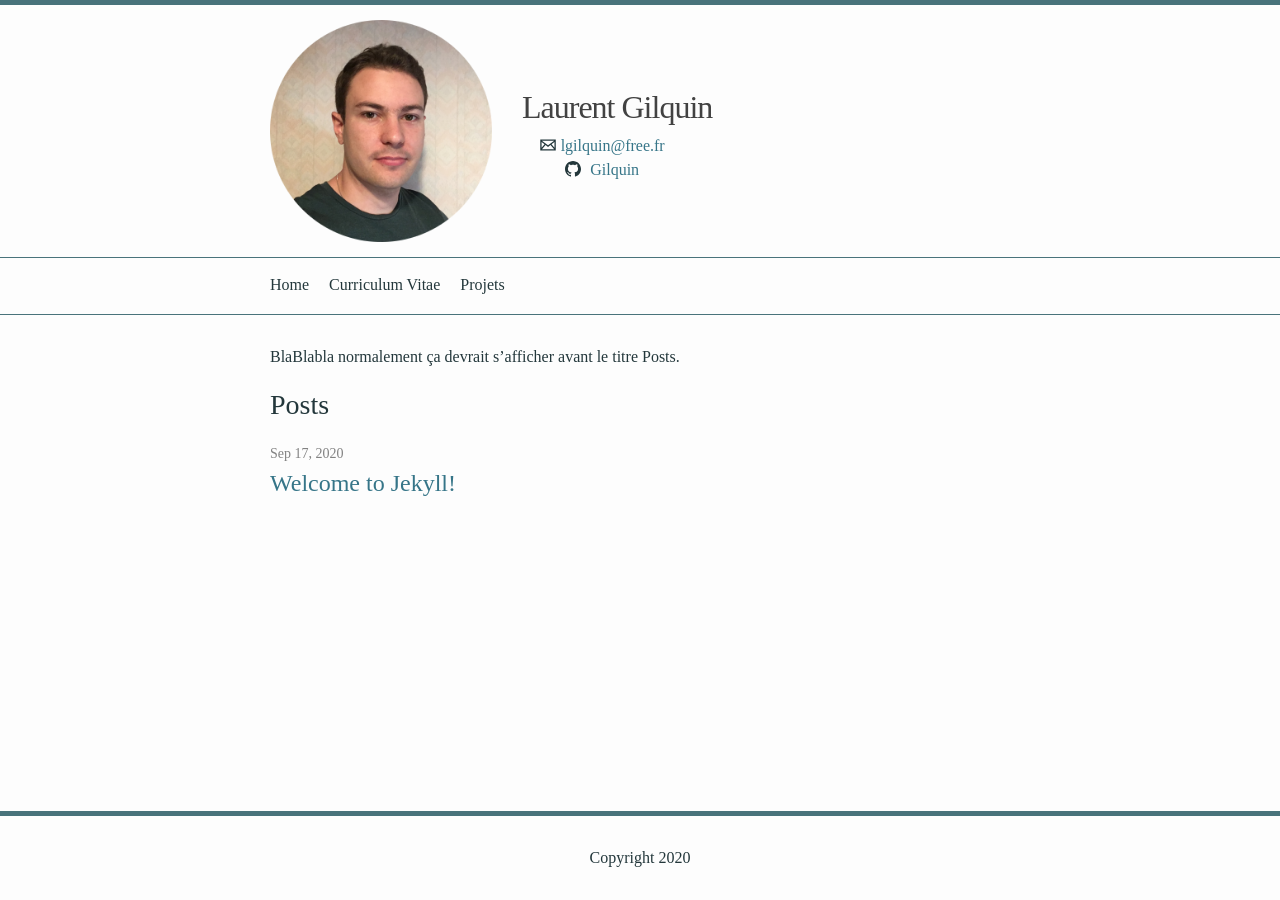
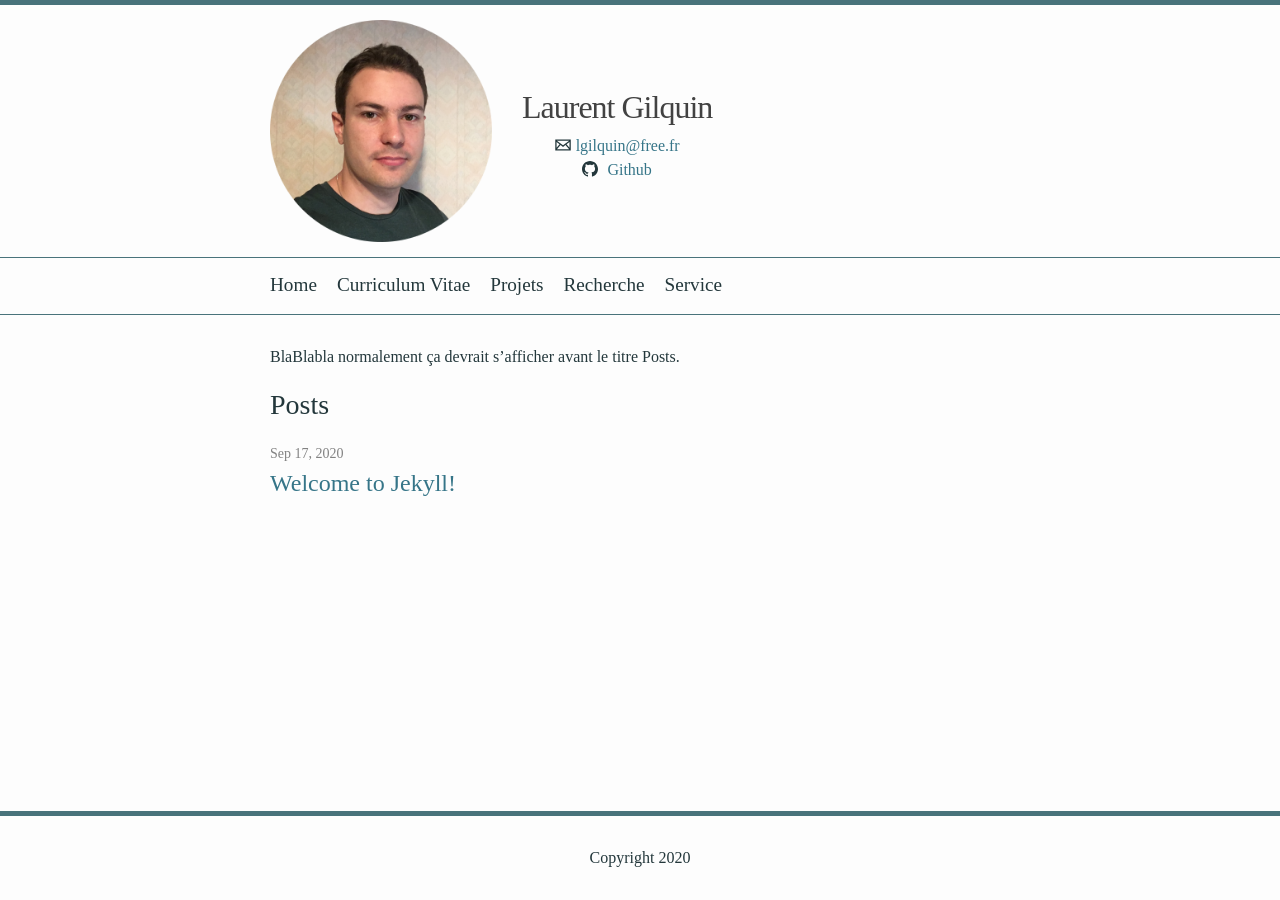
Before and after one commit to Gilquin/Gilquin.github.io, a Jekyll site: the page built from docs/index.markdown, in a window 1280 px wide. Built offline with Jekyll 4.4.1, drawn with Linux system fonts in a browser that asks for light colours; some web fonts are replaced.

Commit message:
added pages

```diff
--- a/docs/_config.yml
+++ b/docs/_config.yml
@@ -28,6 +28,7 @@ baseurl: "" # the subpath of your site, e.g. /blog
 url: "" # the base hostname & protocol for your site, e.g. http://example.com
 twitter_username:
 github_username: Gilquin
+var_github: Github
 
 # Build settings
 theme: minima
@@ -40,6 +41,8 @@ header_pages:
   - home.markdown
   - cv.markdown
   - projets.markdown
+  - recherche.markdown
+  - service.markdown
 
 # Exclude from processing.
 # The following items will not be processed, by default.
--- a/docs/_includes/header.html
+++ b/docs/_includes/header.html
@@ -6,10 +6,10 @@
     {%- assign page_paths = site.header_pages | default: default_paths -%}
 
     <img class="avatar", src="../assets/images/avatar.png" alt="Avatar">
-    <div>
+    <div class="header-infos">
     <center>
     <a class="site-title" rel="author" href="{{ "/" | relative_url }}">{{ site.title | escape }}</a>
-    <div>
+    <div class="infos"
     {%- if site.email -%}
 	{%- include icon-mail.html -%}
     {%- endif -%}
--- a/docs/_includes/icon-github.html
+++ b/docs/_includes/icon-github.html
@@ -1 +1 @@
-<a href="https://github.com/{{ site.github_username| cgi_escape | escape }}"><svg class="svg-icon"><use xlink:href="{{ '/assets/minima-social-icons.svg#github' | relative_url }}"></use></svg> <span class="username">{{ site.github_username| escape }}</span></a>
+<a href="https://github.com/{{ site.github_username| cgi_escape | escape }}"><svg class="svg-icon"><use xlink:href="{{ '/assets/minima-social-icons.svg#github' | relative_url }}"></use></svg> <span class="username">{{ site.var_github| escape }}</span></a>
--- a/docs/_sass/minima/_base.scss
+++ b/docs/_sass/minima/_base.scss
@@ -77,12 +77,12 @@ img {
 
     @include media-query($on-laptop) {
 
-      max-width: 35%;
+      max-width: 32%;
     }
 
     @include media-query($on-mobile) {
 
-      max-width: 40%;
+      max-width: 35%;
     }
 }
 
--- a/docs/_sass/minima/_layout.scss
+++ b/docs/_sass/minima/_layout.scss
@@ -20,11 +20,18 @@
 }
 
 
+.infos {
+
+  padding-left: $spacing-unit;
+}
+
+
+
 .site-title {
 
   @include relative-font-size(2);
   @include media-query($on-mobile) {
-    @include relative-font-size(0.25);
+    @include relative-font-size(1.5);
   }
   font-weight: 400;
   line-height: $base-line-height * $base-font-size * 2.25;
@@ -39,6 +46,8 @@
 }
 
 .site-nav {
+  @include relative-font-size(1.2);
+  font-weight: 400;
   float: left;
   line-height: $base-line-height * $base-font-size * 2.25;
 
@@ -233,7 +242,7 @@
 }
 
 .post-title {
-  @include relative-font-size(2.625);
+  @include relative-font-size(2);
   letter-spacing: -1px;
   line-height: 1;
 
```
Also changed, not shown: docs/recherche.markdown (added, +7 -0 lines), docs/service.markdown (added, +7 -0 lines).
